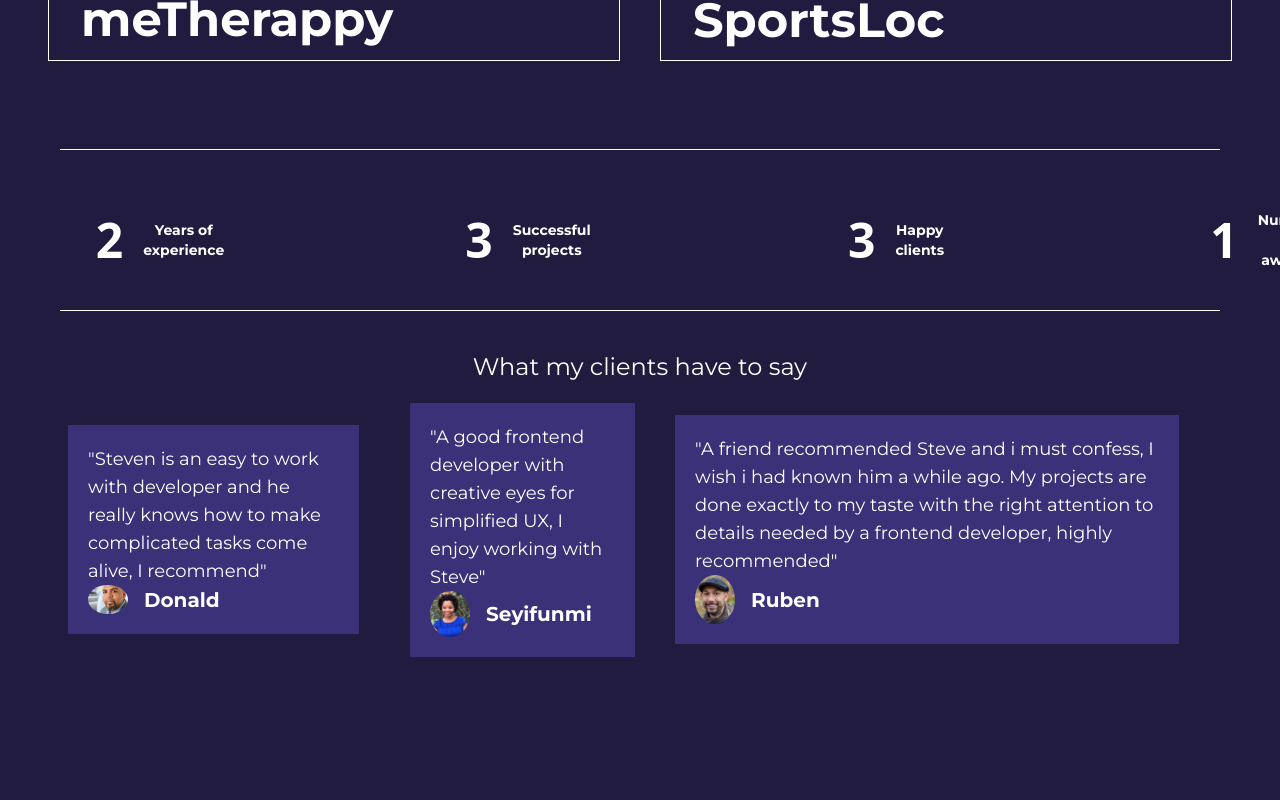
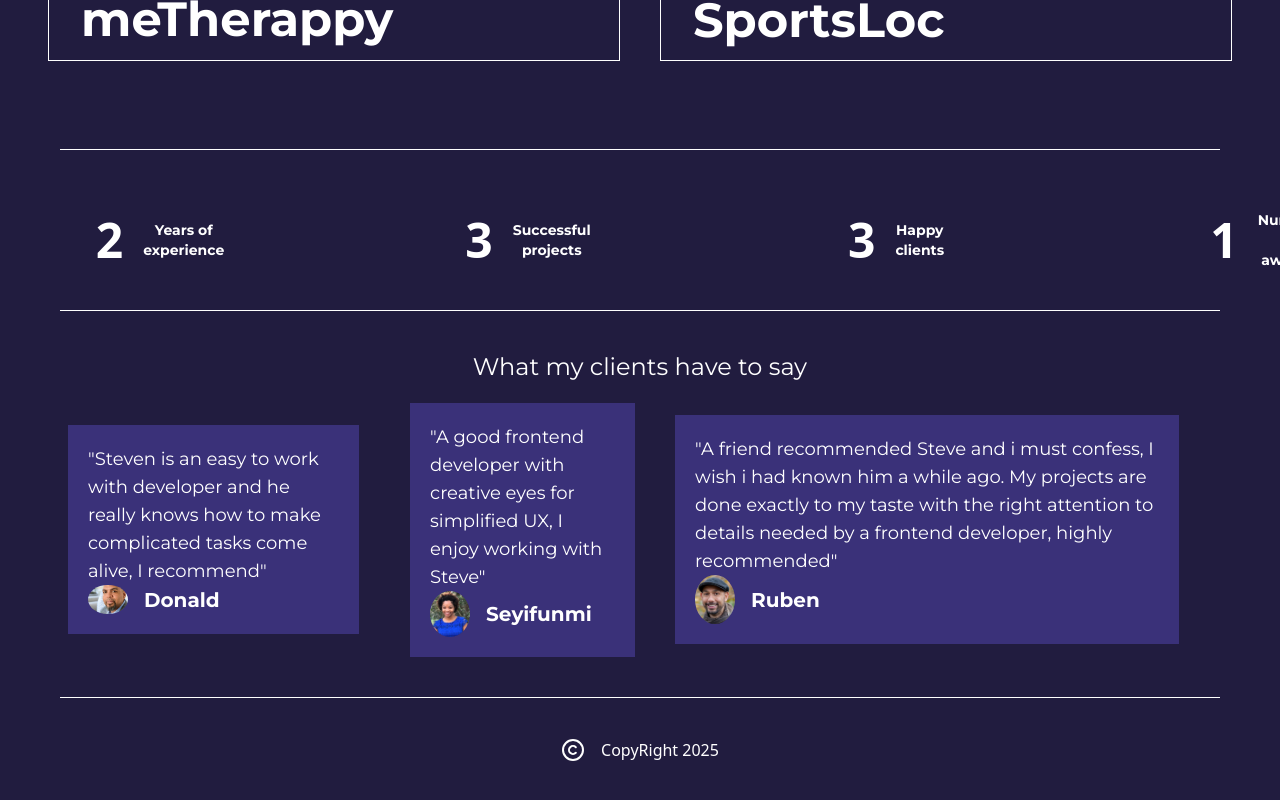
Before and after one commit to bluemagikSGO/portfolio, a React (Vite) app: page / in a window 1280 px wide. Shown: the part 2133-2933 px from the top of the page. Before the commit the page ends 2850 px from the top, so only its background shows below. Built offline with nearby package versions, Linux system fonts and the light colour scheme.

Commit message:
07/06/2025

```diff
--- a/src/components/Testimonials.jsx
+++ b/src/components/Testimonials.jsx
@@ -3,6 +3,7 @@ import TestimonialList from "./TestimonialList";
 import test1 from "../assets/therapist1.jpg";
 import test2 from "../assets/therapist2.jpg";
 import test3 from "../assets/therapist4.jpg";
+import { Copyright } from "lucide-react";
 
 const Testimonials = () => {
   return (
@@ -28,6 +29,10 @@ const Testimonials = () => {
           image={test3}
         />
       </div>
+      <hr className="mx-15 mt-10" />
+      <footer className="flex gap-4 items-center justify-center mt-10">
+        <Copyright /> CopyRight 2025
+      </footer>
     </div>
   );
 };
```
